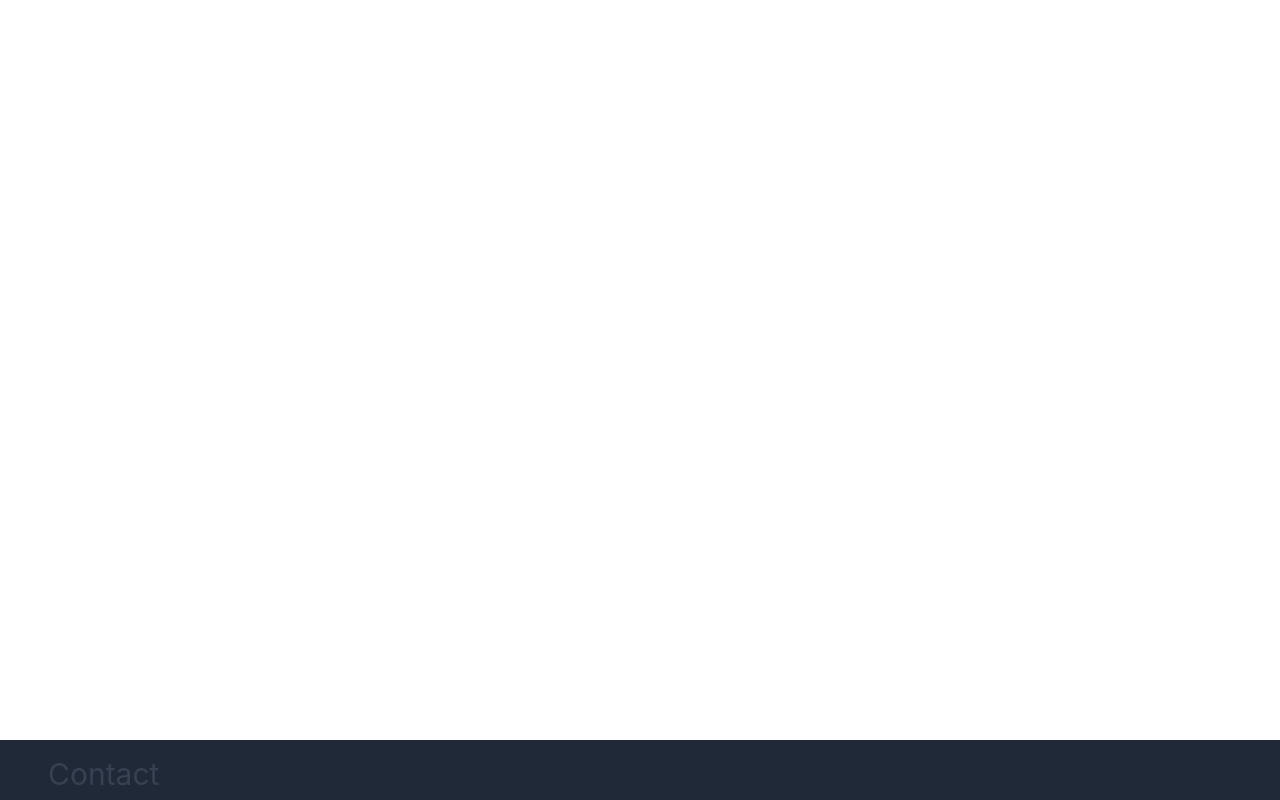
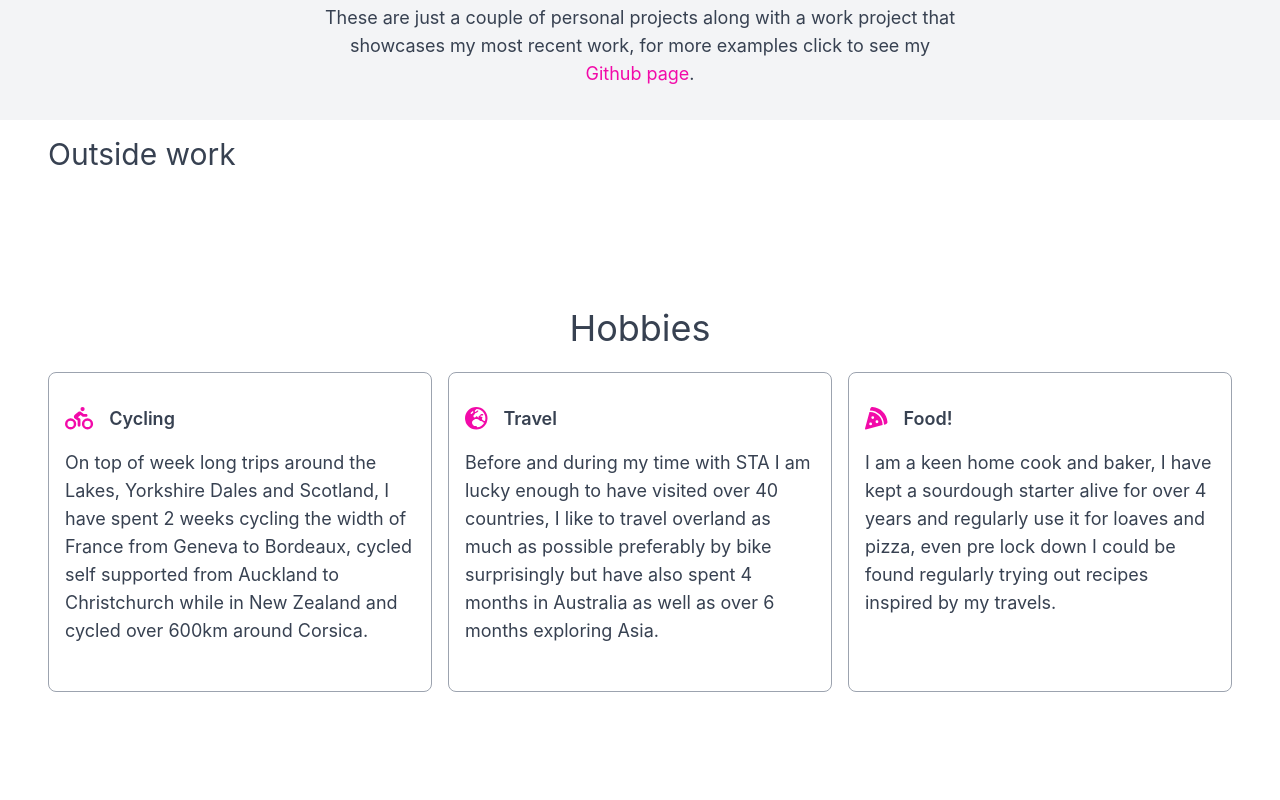
Before and after one commit to chezynick/profile-v2, a React (Create React App) app: page / in a window 1280 px wide. Shown: the part 2460-3260 px from the top of the page. Built offline with nearby package versions, Linux system fonts and the light colour scheme.

Commit message:
hobbies added

```diff
--- /dev/null
+++ b/src/data/Hobbies/index.js
@@ -0,0 +1,46 @@
+import { FontAwesomeIcon } from "@fortawesome/react-fontawesome";
+import {
+  faBiking,
+  faGlobeEurope,
+  faPizzaSlice,
+} from "@fortawesome/free-solid-svg-icons";
+
+const hobbies = [
+  {
+    name: "Cycling",
+    IconName: () => (
+      <FontAwesomeIcon
+        size="lg"
+        className="shrink-0 text-primaryColor"
+        icon={faBiking}
+      />
+    ),
+    description:
+      "On top of week long trips around the Lakes, Yorkshire Dales and Scotland, I have spent 2 weeks cycling the width of France from Geneva to Bordeaux, cycled self supported from Auckland to Christchurch while in New Zealand and cycled over 600km around Corsica. ",
+  },
+  {
+    name: "Travel",
+    IconName: () => (
+      <FontAwesomeIcon
+        size="lg"
+        className="shrink-0 text-primaryColor"
+        icon={faGlobeEurope}
+      />
+    ),
+    description:
+      "Before and during my time with STA I am lucky enough to have visited over 40 countries, I like to travel overland as much as possible preferably by bike surprisingly but have also spent 4 months in Australia as well as over 6 months exploring Asia.",
+  },
+  {
+    name: "Food!",
+    IconName: () => (
+      <FontAwesomeIcon
+        size="lg"
+        className="shrink-0 text-primaryColor"
+        icon={faPizzaSlice}
+      />
+    ),
+    description:
+      "I am a keen home cook and baker, I have kept a sourdough starter alive for over 4 years and regularly use it for loaves and pizza, even pre lock down I could be found regularly trying out recipes inspired by my travels.",
+  },
+];
+export default hobbies;
--- /dev/null
+++ b/src/data/projects/index.js
@@ -0,0 +1,28 @@
+import brightLiteImage from "../../images/brightLite.png";
+import foodieFileImage from "../../images/foodieFile.png";
+import carcascoreImage from "../../images/carcascoreImage.png";
+const projects = [
+  {
+    imgLink: brightLiteImage,
+    url: "https://app.brighthr.com/lite",
+    alt: "BrightHR Lite image",
+    title: "BrightHR Lite",
+    description: "Work project which showcases my last 3 projects",
+  },
+  {
+    imgLink: foodieFileImage,
+    url: "https://chezynick.github.io/recipe2",
+    alt: "FoodieFile main page",
+    title: "FoodieFile",
+    description: "Recipe storage app - React - Firebase - Styled components ",
+  },
+  {
+    imgLink: carcascoreImage,
+    url: "https://chezynick.github.io/Carcascore/",
+    alt: "BrightHR Lite image",
+    title: "Carcascore",
+    description:
+      "Score board for Carcasonne game - React - Firebase - Tailwind",
+  },
+];
+export default projects;
--- a/src/pages/Personal/index.js
+++ b/src/pages/Personal/index.js
@@ -1,14 +1,30 @@
 import React from "react";
 import PageHeader from "../../components/PageHeader";
+import hobbies from "../../data/Hobbies";
 
 const Personal = ({ forwardRef, midRef }) => {
   return (
     <div
       ref={forwardRef}
-      className="relative flex items-center justify-center w-full h-screen text-4xl text-gray-700 bg-white"
+      className="relative flex flex-col items-center justify-center w-full min-h-screen text-4xl text-gray-700 bg-white"
     >
       <PageHeader text="Outside work" />
       <div ref={midRef} className="absolute right-2 top-1/2" />
+      <div className="mt-20 mb-6 md:mt-0">Hobbies</div>
+      <div className="flex flex-col gap-4 mb-10 md:flex-row">
+        {hobbies.map((hobby) => (
+          <div
+            key={hobby.name}
+            className="sm:w-[24rem] w-[20rem] flex flex-col p-4  items-center rounded-lg sm:h-[20rem] h-auto border border-gray-400"
+          >
+            <div className="flex items-center w-full my-4 text-lg font-semibold ">
+              <div className="flex-shrink-0 mr-4">{hobby.IconName()}</div>{" "}
+              {hobby.name}
+            </div>
+            <div className="text-lg text-left">{hobby.description}</div>
+          </div>
+        ))}
+      </div>
     </div>
   );
 };
--- a/src/pages/Work/index.js
+++ b/src/pages/Work/index.js
@@ -1,38 +1,10 @@
 import React from "react";
 import LinkButton from "../../components/LinkButton";
-import brightLiteImage from "../../images/brightLite.png";
-import foodieFileImage from "../../images/foodieFile.png";
-import carcascoreImage from "../../images/carcascoreImage.png";
+import projects from "../../data/projects";
 import PageHeader from "../../components/PageHeader";
 import cn from "classnames";
 
 const Work = ({ forwardRef, midRef }) => {
-  const projects = [
-    {
-      imgLink: brightLiteImage,
-      url: "https://app.brighthr.com/lite",
-      alt: "BrightHR Lite image",
-      title: "BrightHR Lite",
-      description: "Work project which showcases my last 3 projects",
-    },
-    {
-      imgLink: foodieFileImage,
-      url: "https://chezynick.github.io/recipe2",
-      alt: "FoodieFile main page",
-      title: "FoodieFile",
-      description: "Recipe storage app - React - Firebase - Styled components ",
-    },
-    {
-      imgLink: carcascoreImage,
-      url: "https://chezynick.github.io/Carcascore/",
-      alt: "BrightHR Lite image",
-      title: "Carcascore",
-      description:
-        "Score board for Carcasonne game - React - Firebase - Tailwind",
-    },
-    // "bg-blue-300",
-    // "bg-green-200",
-  ];
   return (
     <div
       ref={forwardRef}
@@ -44,7 +16,7 @@ const Work = ({ forwardRef, midRef }) => {
         {projects.map((project) => (
           <div
             key={project.url}
-            className="w-[18rem] h-[18rem]  flex-shrink-0 flex justify-center items-center  relative "
+            className="sm:w-[24rem] sm:h-[24rem] h-[20rem] w-[20rem]  flex-shrink-0 flex justify-center items-center  relative "
           >
             <img
               src={project.imgLink}
```
